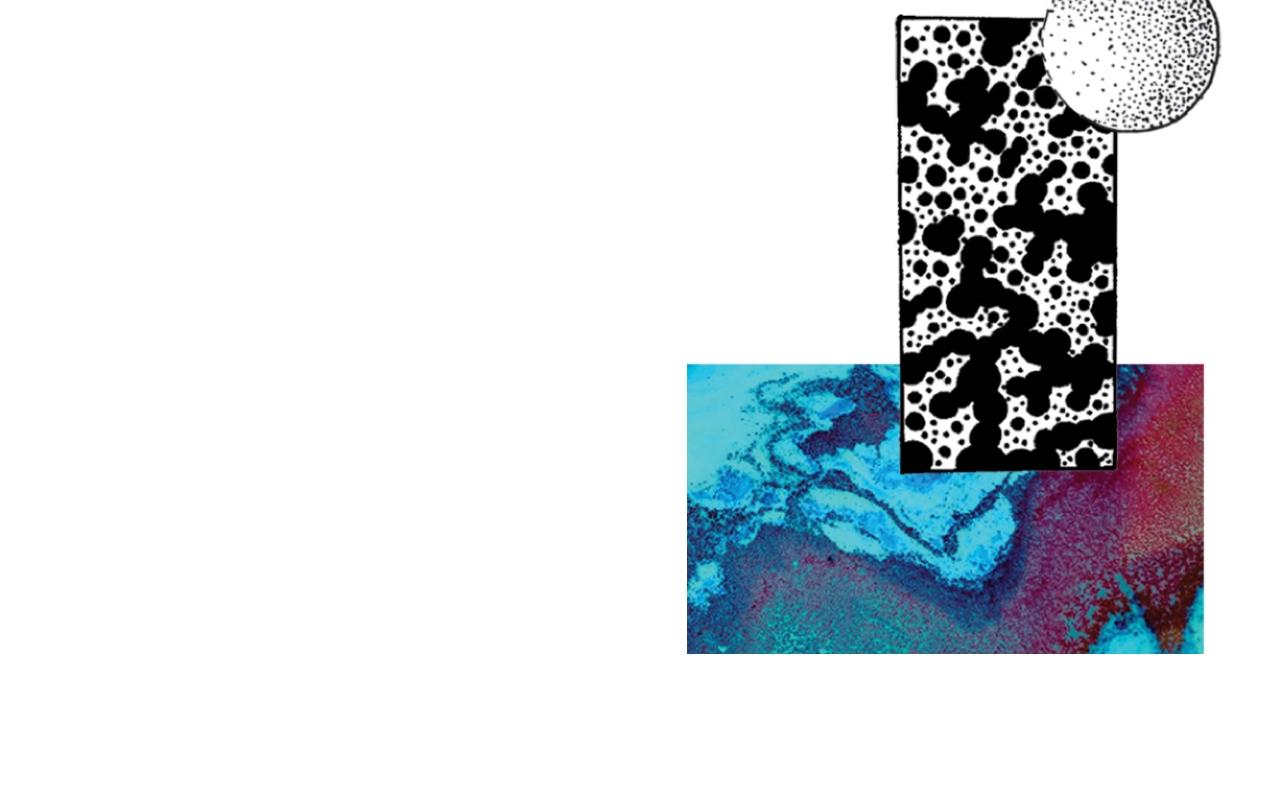
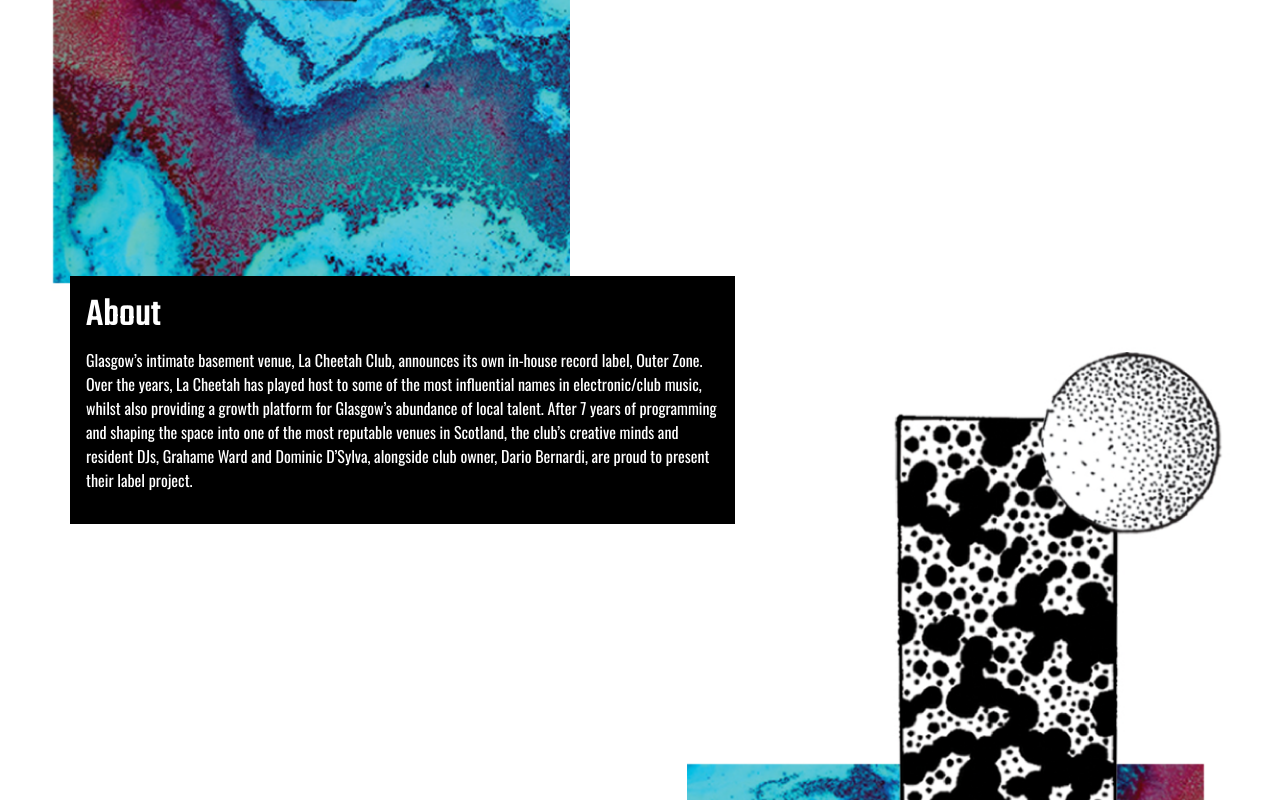
Before and after one commit to Code-Institute-Submissions/outerzone, a Django app: page / in a window 1280 px wide. Shown: the part 146-946 px from the top of the page. Before the commit the page ends 800 px from the top, so only its background shows below. Run offline with Django 3.2, Linux system fonts and the light colour scheme; some libraries are stand-ins or nearby versions.

Commit message:
feat(home): About container

```diff
--- a/home/templates/home/index.html
+++ b/home/templates/home/index.html
@@ -2,11 +2,12 @@
 {% load static %}
 
 {% block content %}
-<!--
-<div class="container-fluid">
-    <div class="embed-responsive embed-responsive-16by9">
-        <iframe class="embed-responsive-item" src="https://www.youtube.com/embed/CEqvWPfIdzc?controls=0&autoplay=1&loop=1&playlist=CEqvWPfIdzc" allowfullscreen></iframe>
+<div class="container">
+    <div class="row align-items-center full-height">
+        <div class="col-7 main-font">
+            <h1 class="heading-font">About</h1>
+            <p>Glasgow’s intimate basement venue, La Cheetah Club, announces its own in-house record label, Outer Zone. Over the years, La Cheetah has played host to some of the most influential names in electronic/club music, whilst also providing a growth platform for Glasgow’s abundance of local talent. After 7 years of programming and shaping the space into one of the most reputable venues in Scotland, the club’s creative minds and resident DJs, Grahame Ward and Dominic D’Sylva, alongside club owner, Dario Bernardi, are proud to present their label project.</p>
+        </div>
     </div>
 </div>
--->
 {% endblock %}
--- a/static/css/base.css
+++ b/static/css/base.css
@@ -5,12 +5,22 @@
     font-family: 'Teko', sans-serif;
 }
 
+.main-font {
+    font-family: 'Oswald', sans-serif;
+    background: #000000;
+    color: #ffffff;
+    padding: 1rem;
+}
+
 /*--Background--*/
+
+.full-height {
+    height: 100vh;
+}
 
 body {
     background-image: url('/media/ozbackground.png');
     background-position: center;
-    background-repeat: no-repeat;
     background-size: cover;
     padding: 0;
 }
```
